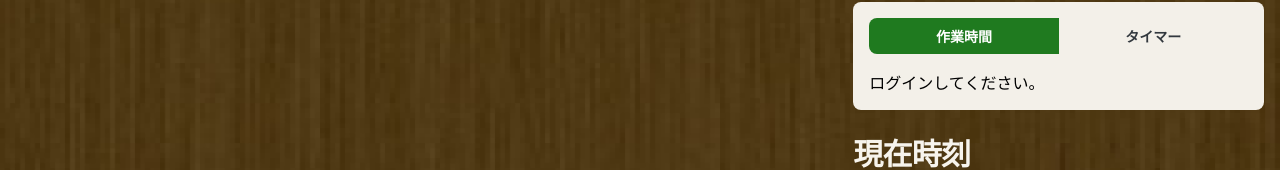
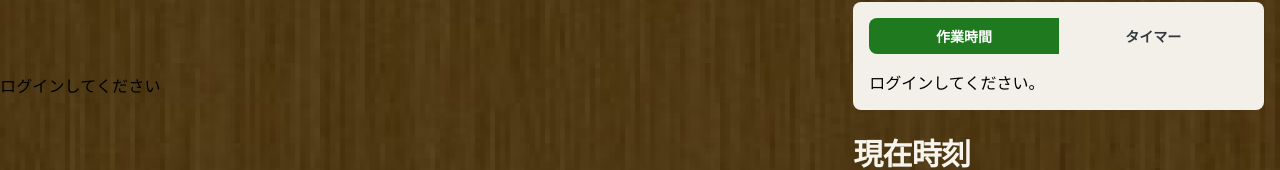
Before and after one commit to OverAgers/iruyan, a Next.js app in the folder iruyan-front/: page /rooms/1 in a window 1280 px wide. Shown: the part 392-562 px from the top of the page. Built offline with nearby package versions, Linux system fonts and the light colour scheme.

Commit message:
update:席の着席機能を修正

```diff
--- a/iruyan-front/src/features/seats/components/seats.tsx
+++ b/iruyan-front/src/features/seats/components/seats.tsx
@@ -1,37 +1,25 @@
 import React from "react";
 import SeatCard from "@/components/ui/card/seat-card";
-import { Box, Grid2 } from "@mui/material";
+import { Box, Grid2, Typography } from "@mui/material";
 import useSeatStore from "@/stores/seats-store";
 import useUserStore from "@/stores/user-store";
-import { useEffect } from "react";
 
 export default function Seats() {
-  const { seats, sitOnSeat, leaveSeat } = useSeatStore();
-  const { currentUser } = useUserStore();
+  const currentUser = useUserStore((state) => state.currentUser);
+  const seats = useSeatStore((state) => state.seats);
+  const moveSeat = useSeatStore((state) => state.moveSeat);
 
-  useEffect(() => {
-    if (currentUser) {
-      const occupiedSeat = seats.find(
-        (seat) => !seat.isVacant && seat.name === currentUser.name
-      );
-      if (occupiedSeat) {
-        sitOnSeat(occupiedSeat.seatId, currentUser);
-      }
-    }
-  }, [currentUser, seats]);
+  if (!currentUser) {
+    return <Typography>ログインしてください</Typography>;
+  }
 
   const handleSeatClick = (seatId: string, isVacant: boolean) => {
     if (isVacant) {
-      if (currentUser) {
-        sitOnSeat(seatId, currentUser);
-      } else {
-        alert("ログインしてください");
-      }
+      moveSeat(seatId, currentUser);
     } else {
-      // 座っているのが自分自身かどうかを確認
       const seat = seats.find((s) => s.seatId === seatId);
-      if (seat && seat.name === currentUser?.name) {
-        leaveSeat(seatId);
+      if (seat && seat.name === currentUser.name) {
+        useSeatStore.getState().leaveSeat(seatId);
       } else {
         alert("この席は他のユーザーが使用中です");
       }
--- a/iruyan-front/src/stores/seats-store.ts
+++ b/iruyan-front/src/stores/seats-store.ts
@@ -8,10 +8,20 @@ export type SeatStore = {
   seats: SeatsInfo[];
   sitOnSeat: (id: string, userInfo: UserInfo) => void;
   leaveSeat: (id: string) => void;
+  moveSeat: (newSeatId: string, userInfo: UserInfo) => void; // 新しいアクションを追加
 };
 
 const initialSeats: SeatsInfo[] = [
-
+  { seatId: "1", roomId: "aaa", seatNumber: 1, isVacant: true },
+  { seatId: "2", roomId: "aaa", seatNumber: 2, isVacant: true },
+  { seatId: "3", roomId: "aaa", seatNumber: 3, isVacant: true },
+  { seatId: "4", roomId: "aaa", seatNumber: 4, isVacant: true },
+  { seatId: "5", roomId: "aaa", seatNumber: 5, isVacant: true },
+  { seatId: "6", roomId: "aaa", seatNumber: 6, isVacant: true },
+  { seatId: "7", roomId: "aaa", seatNumber: 7, isVacant: true },
+  { seatId: "8", roomId: "aaa", seatNumber: 8, isVacant: true },
+  { seatId: "9", roomId: "aaa", seatNumber: 9, isVacant: true },
+  { seatId: "10", roomId: "aaa", seatNumber: 10, isVacant: true },
 ];
 
 const useSeatStore = create<SeatStore>((set) => ({
@@ -26,6 +36,24 @@ const useSeatStore = create<SeatStore>((set) => ({
     set((state) => ({
       seats: vacateSeat(state.seats, id),
     })),
+
+  moveSeat: (newSeatId, userInfo) => {
+    set((state) => {
+      const currentSeat = state.seats.find(
+        (seat) => seat.iruyanID === userInfo.iruyanID && !seat.isVacant
+      );
+
+      let updatedSeats = state.seats;
+
+      if (currentSeat) {
+        updatedSeats = vacateSeat(updatedSeats, currentSeat.seatId);
+      }
+
+      updatedSeats = occupySeat(updatedSeats, newSeatId, userInfo);
+
+      return { seats: updatedSeats };
+    });
+  },
 }));
 
 export default useSeatStore;
--- a/iruyan-front/src/types/seats-info.ts
+++ b/iruyan-front/src/types/seats-info.ts
@@ -3,6 +3,7 @@ export type SeatsInfo = {
   roomId: string;
   seatNumber: number;
   isVacant: boolean;
+  iruyanID?: string;
   name?: string;
   image?: string;
   note?: string;
--- a/iruyan-front/src/utils/seat-utils.ts
+++ b/iruyan-front/src/utils/seat-utils.ts
@@ -7,34 +7,41 @@ export const occupySeat = (
   seatId: string,
   userInfo: UserInfo
 ): SeatsInfo[] => {
-  return seats.map((seat) =>
-    seat.seatId === seatId && seat.isVacant
-      ? {
+  let isChanged = false;
+  const updatedSeats = seats.map((seat) => {
+    if (seat.seatId === seatId && seat.isVacant) {
+      isChanged = true;
+      return {
         ...seat,
         isVacant: false,
         name: userInfo.name,
+        iruyanID: userInfo.iruyanID,
         image: userInfo.avatarUrl || "",
         note: userInfo.note || "",
         task: userInfo.task || "",
+      };
     }
-      : seat
-  );
+    return seat;
+  });
+  return isChanged ? updatedSeats : seats;
 };
 
-export const vacateSeat = (
-  seats: SeatsInfo[],
-  seatId: string
-): SeatsInfo[] => {
-  return seats.map((seat) =>
-    seat.seatId === seatId && !seat.isVacant
-      ? {
+export const vacateSeat = (seats: SeatsInfo[], seatId: string): SeatsInfo[] => {
+  let isChanged = false;
+  const updatedSeats = seats.map((seat) => {
+    if (seat.seatId === seatId && !seat.isVacant) {
+      isChanged = true;
+      return {
         ...seat,
         isVacant: true,
         name: "空席",
         image: "",
+        iruyanID: "",
         note: "",
         task: "",
+      };
     }
-      : seat
-  );
+    return seat;
+  });
+  return isChanged ? updatedSeats : seats;
 };
```
Lines whose indentation alone changed are shown as unchanged.
